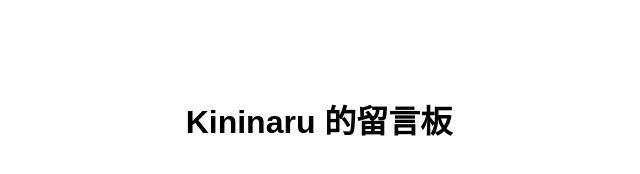
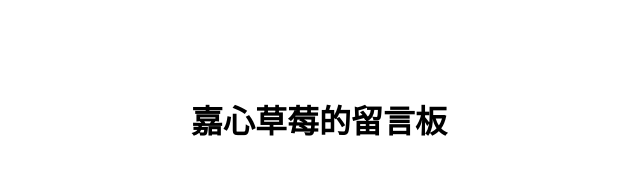
Before and after one commit to pokyux/tools, a plain HTML site: page index.html in a window 1280 px wide. Shown: the whole page, without its empty margins (321-961 px from the left). Drawn offline with Linux system fonts and the light colour scheme.

Commit message:
Kininaru -> 嘉心草莓
Signed-off-by: Kininaru <shiftregister233@outlook.com>

```diff
--- a/index.html
+++ b/index.html
@@ -2,12 +2,12 @@
 <html lang="en">
 <head>
     <meta charset="UTF-8">
-    <title>Kininaru 留言板</title>
+    <title>嘉心草莓的留言板</title>
     <meta name="viewport" content="width=device-width, initial-scale=1.0">
 </head>
 <body>
 <div style="font-family: sans-serif; font-size: 2rem; width: 100%; text-align: center; margin-top: 6rem; margin-bottom: 6rem">
-    <b>Kininaru 的留言板</b>
+    <b>嘉心草莓的留言板</b>
 </div>
 </body>
 <script src="https://giscus.app/client.js"
```
